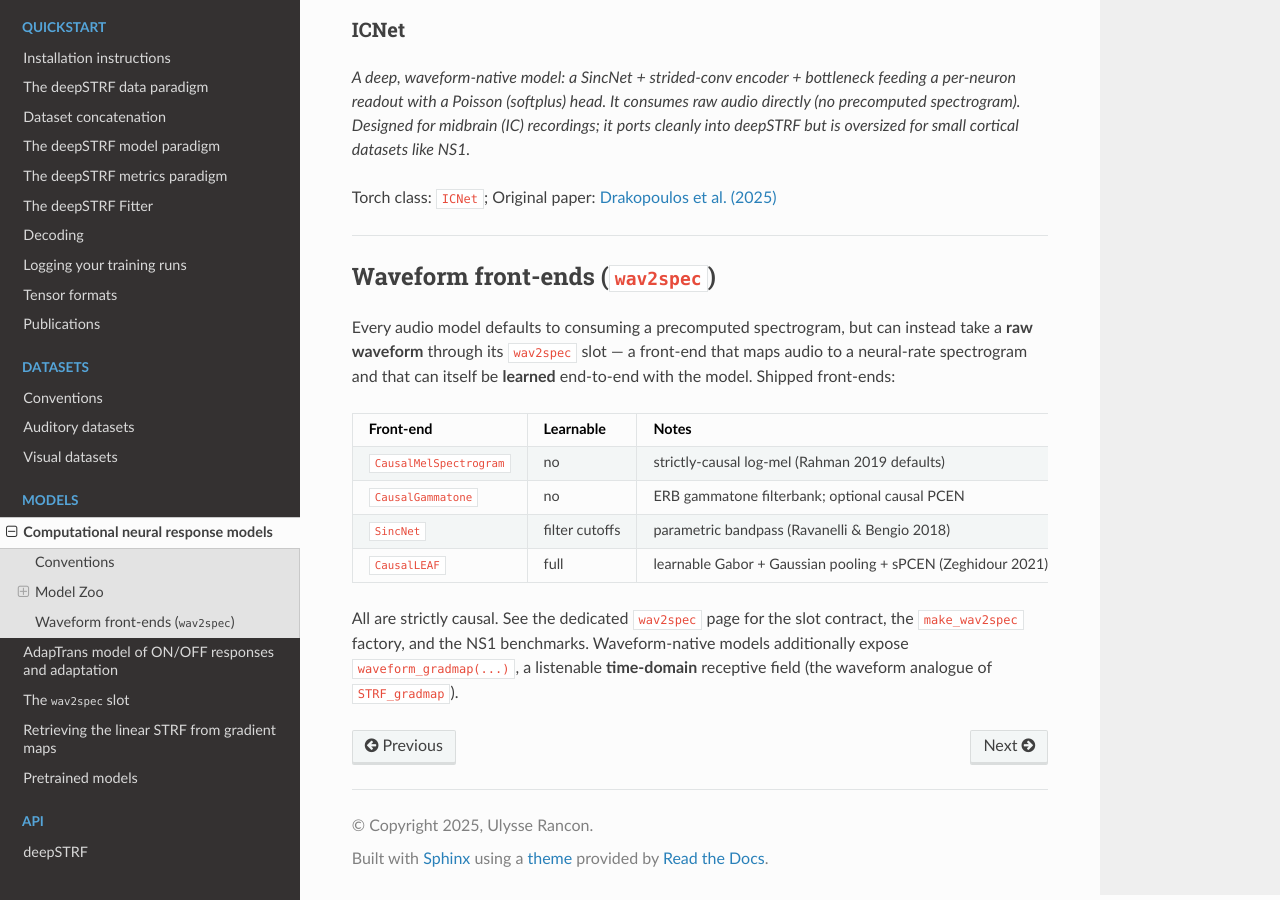
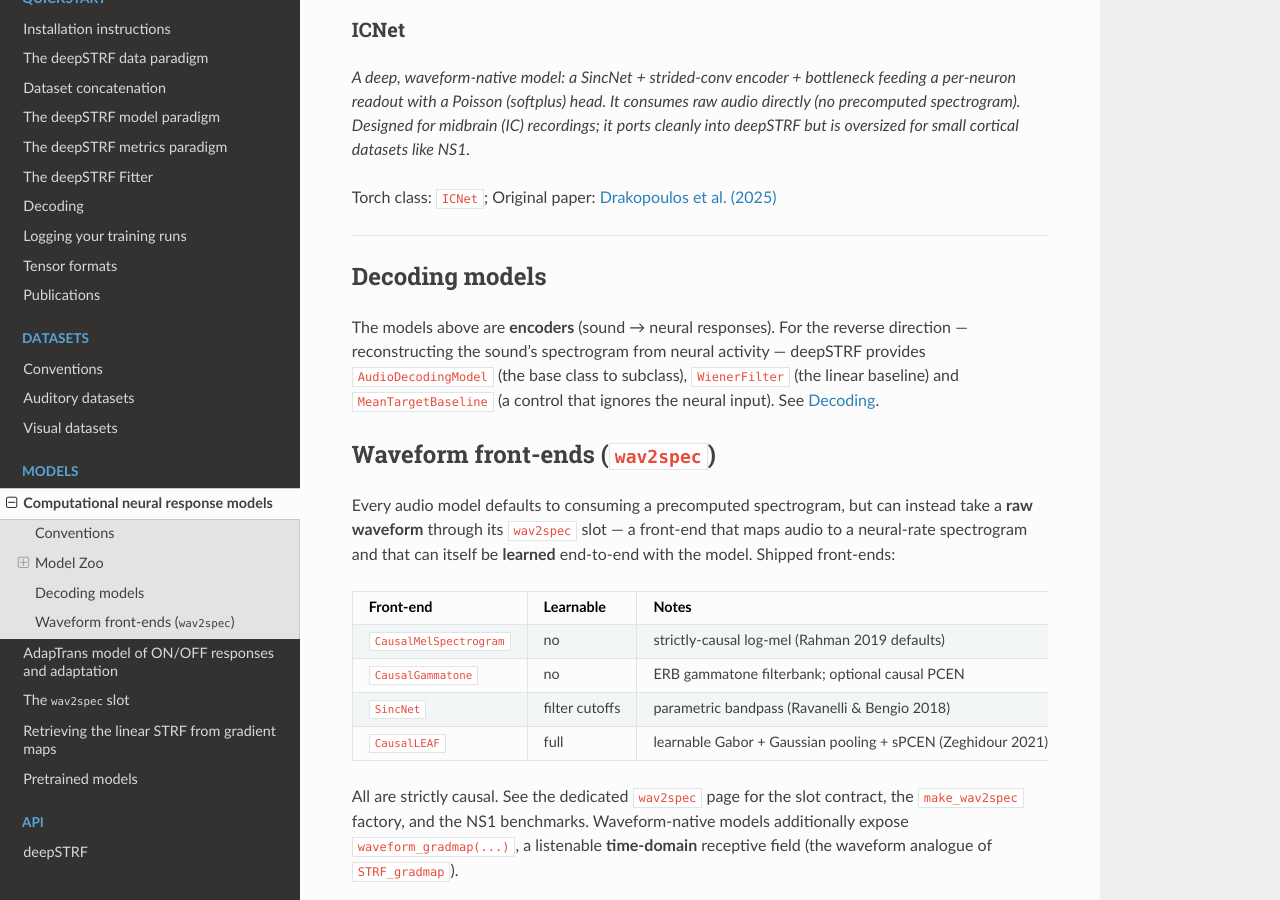
Before and after one commit to urancon/deepSTRF, a Sphinx documentation site: the page built from docs/_source/md/README_models.md, in a window 1280 px wide and 900 px high, scrolled down 2427 px. Built offline with Sphinx 7.4.7 and the Read the Docs theme 3.1.0, drawn with Linux system fonts in a browser that asks for light colours; pages that are not in the unit, such as notebooks, are missing from menus.

Commit message:
docs: decoding page figure, API reference for the new modules, Yang 2025 license and citation
Co-Authored-By: Claude Opus 5.5 <noreply@anthropic.com>

```diff
--- a/docs/_source/md/README_models.md
+++ b/docs/_source/md/README_models.md
@@ -116,6 +116,14 @@ Torch class: [`ICNet`](https://deepstrf.readthedocs.io/en/latest/_source/deepSTR
 
 ---
 
+## Decoding models
+
+The models above are **encoders** (sound → neural responses). For the reverse
+direction — reconstructing the sound's spectrogram from neural activity — deepSTRF
+provides `AudioDecodingModel` (the base class to subclass), `WienerFilter` (the
+linear baseline) and `MeanTargetBaseline` (a control that ignores the neural input).
+See [Decoding](decoding.md).
+
 ## Waveform front-ends (`wav2spec`)
 
 Every audio model defaults to consuming a precomputed spectrogram, but can
```
Also changed, not shown: docs/_source/deepSTRF.datasets.audio.rst (+8 -0 lines), docs/_source/deepSTRF.metrics.rst (+8 -0 lines), docs/_source/deepSTRF.models.audio.rst (+8 -0 lines), docs/_source/md/README_Yang_2025.md (+28 -1 lines), docs/_source/md/decoding.md (+17 -0 lines), docs/_source/img/decoding_yang2025_reconstructions.png (added).
